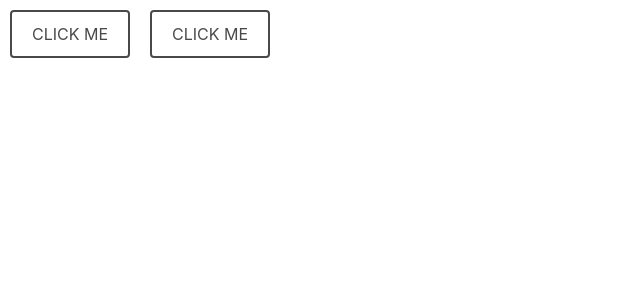
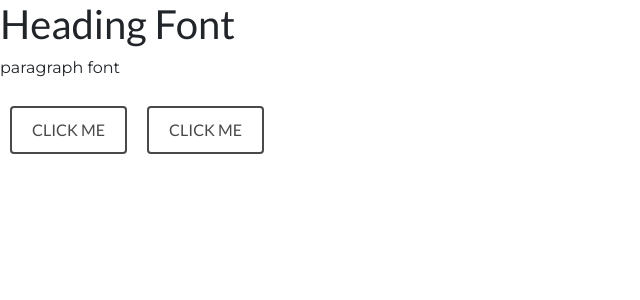
Before and after one commit to vmaxtacular153/cincy-hospitality-app, a React (Create React App) app: page / in a window 1280 px wide. Shown: the top 300 px of the page, without its empty margins (0-640 px from the left). Built offline with nearby package versions, Linux system fonts and the light colour scheme; the HTML template or start-up script is replaced by a standard one.

Commit message:
added underversal styling for font-family to App.scss

```diff
--- a/src/App.js
+++ b/src/App.js
@@ -1,6 +1,5 @@
 import React from 'react';
 import { Component } from 'react';
-import 'bootstrap/dist/css/bootstrap.min.css';
 import './App.scss';
 import MainButton from './elements/button.element';
 
@@ -9,6 +8,8 @@ class App extends Component {
   render() {
     return (
       <div>
+        <h1>Heading Font</h1>
+        <p>paragraph font</p>
         <MainButton />
         <MainButton />
       </div>
--- a/src/App.scss
+++ b/src/App.scss
@@ -1 +1,12 @@
 @import '~bootstrap/scss/bootstrap';
+@import url('https://fonts.googleapis.com/css2?family=Lato:wght@300;400;700;900&display=swap');
+@import url('https://fonts.googleapis.com/css2?family=Lato:wght@300;400;700;900&family=Montserrat:wght@200;300;400;500;600;700;800&display=swap');
+
+html,
+body {
+    font-family: 'Lato', sans-serif;
+}
+
+p {
+    font-family: 'Montserrat', sans-serif;
+}
```
Also changed, not shown: 1 other file (tests, documents, lock files or other folders).
